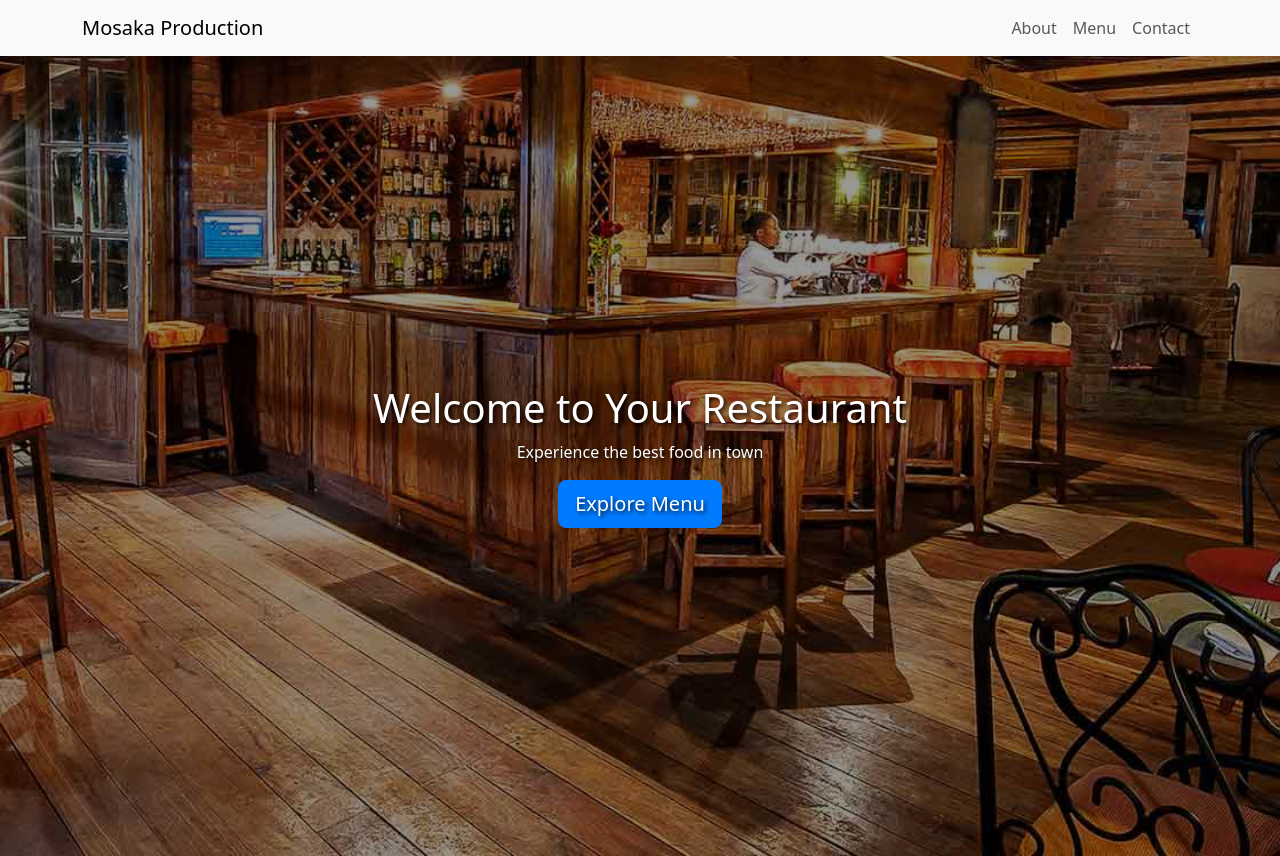
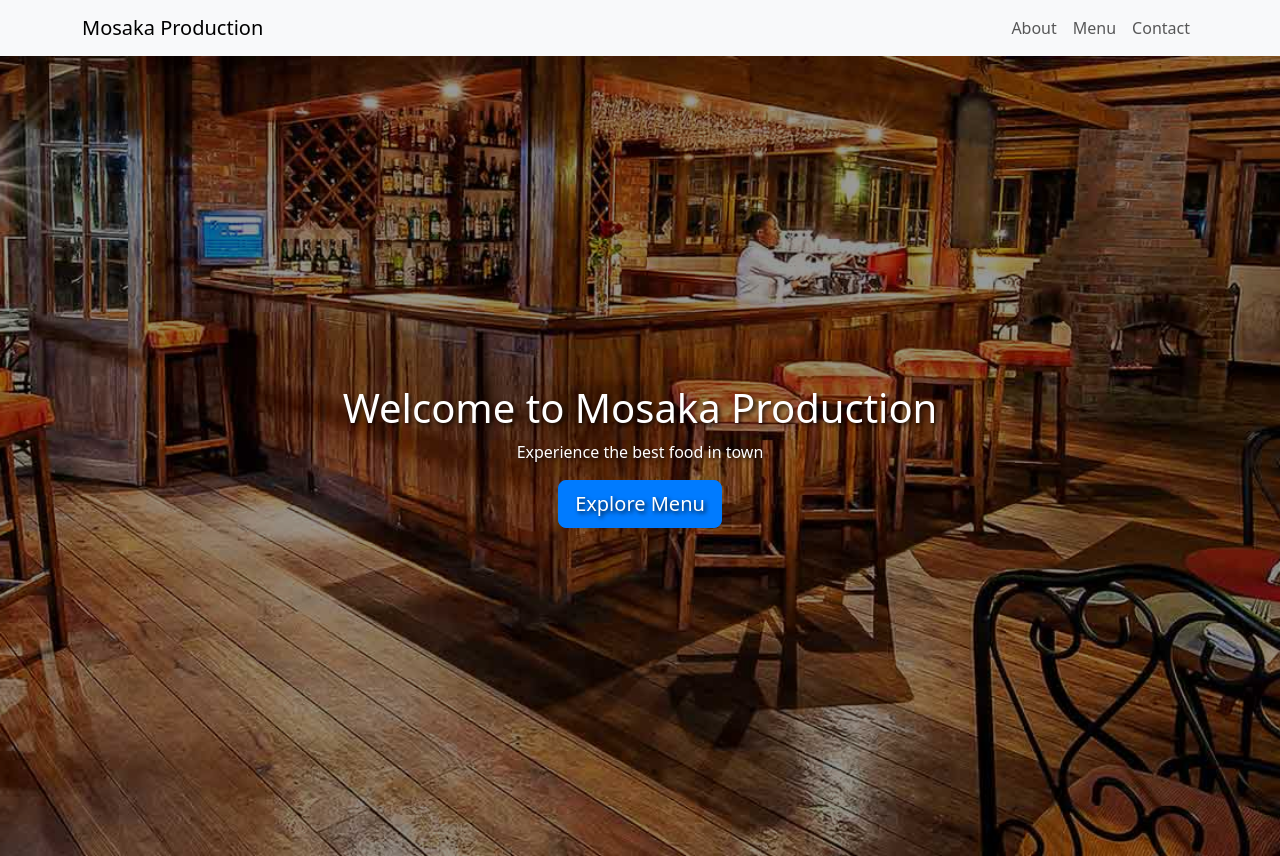
Before and after one commit to Tech-louis/reustaurant, a plain HTML site: page index.html in a window 1280 px wide. Shown: the top 856 px of the page. Drawn offline with nearby package versions, Linux system fonts and the light colour scheme.

Commit message:
Update index.html

```diff
--- a/index.html
+++ b/index.html
@@ -99,7 +99,7 @@
 
   <section class="hero">
     <div class="container text-center">
-      <h1>Welcome to Your Restaurant</h1>
+      <h1>Welcome to Mosaka Production</h1>
       <p>Experience the best food in town</p>
       <a href="#menu" class="btn btn-primary btn-lg">Explore Menu</a>
     </div>
```
